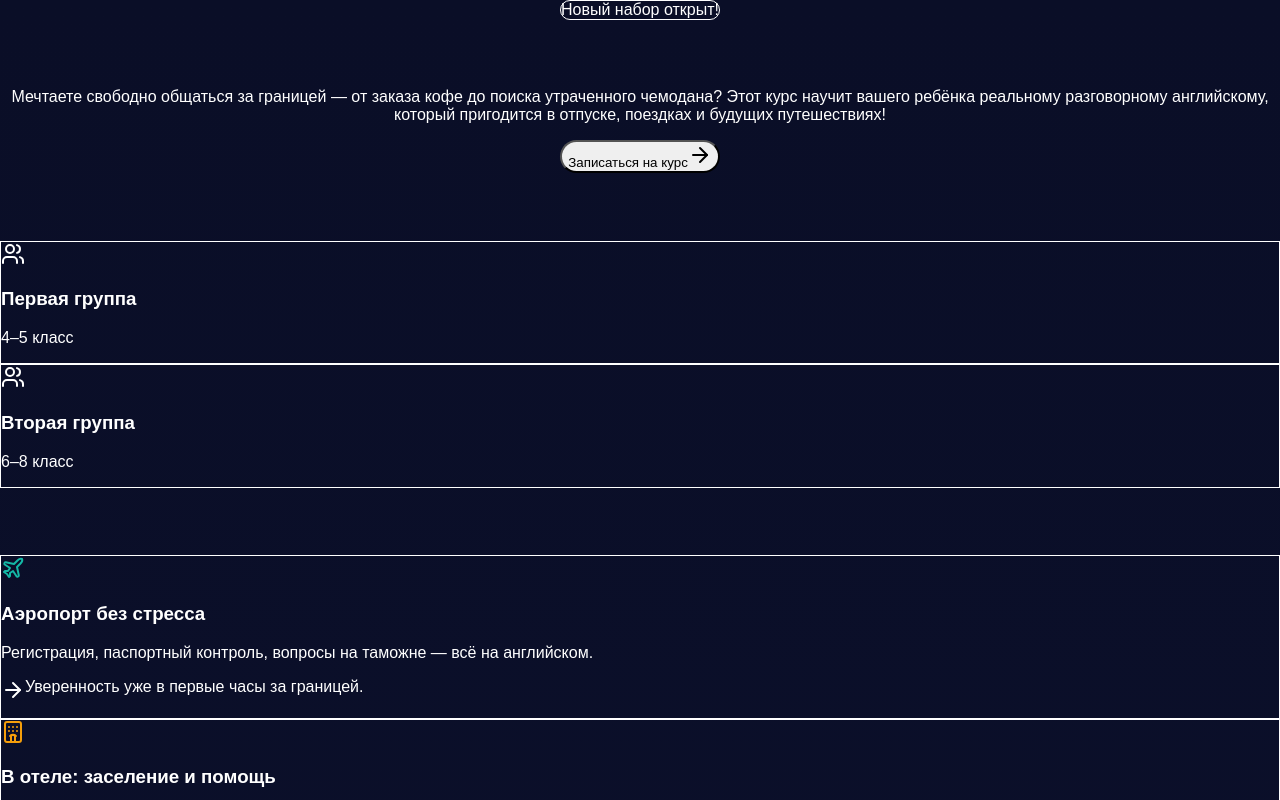
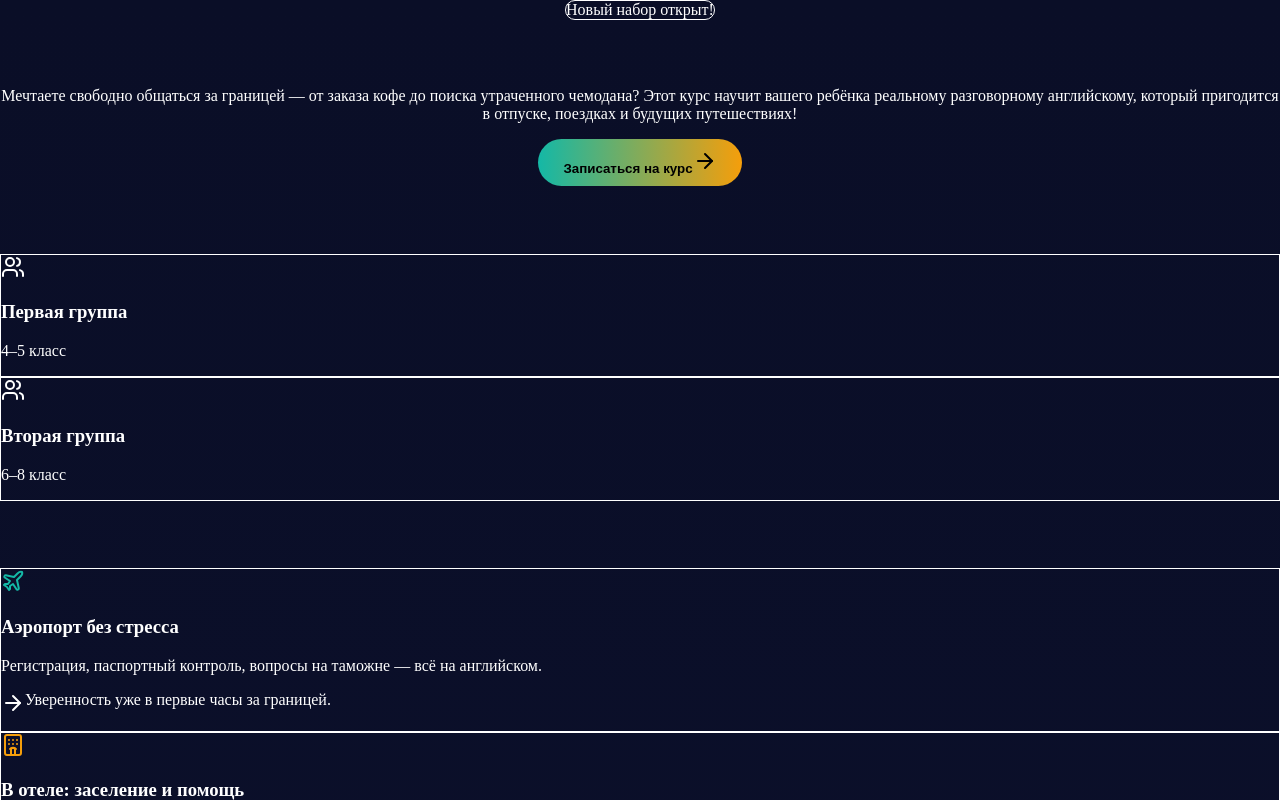
Before and after one commit to astartata/Englishcoursefigma, a React (Vite) app: page / in a window 1280 px wide. Shown: the top 800 px of the page. Built offline with nearby package versions, Linux system fonts and the light colour scheme.

Commit message:
Update index.css

```diff
--- a/src/styles/index.css
+++ b/src/styles/index.css
@@ -2,38 +2,24 @@
 @tailwind components;
 @tailwind utilities;
 
-@layer base {
-  :root {
-    --background: 230 50% 10%;
-    --foreground: 0 0% 100%;
-  }
-  .dark {
-    --background: 230 50% 6%;
-    --foreground: 0 0% 100%;
-  }
+html, body {
+  margin: 0;
+  padding: 0;
+  background-color: #0a0e27 !important; /* Насыщенный темно-синий */
+  color: #ffffff !important;
+  min-height: 100vh;
 }
 
-body {
-  background-color: #0a0e27; /* Тот самый темно-синий */
-  color: white;
-  margin: 0;
-  font-family: sans-serif;
+#root {
+  background-color: #0a0e27;
 }
 
-/* Стили для карточек */
-.card-gradient {
-  background: rgba(255, 255, 255, 0.05);
-  border: 1px solid rgba(20, 184, 166, 0.5);
-  border-radius: 12px;
+/* Золотистая кнопка из промпта */
+button, .cta-button {
+  background: linear-gradient(90deg, #14b8a6, #f59e0b) !important;
+  color: #000 !important;
+  border-radius: 50px;
+  border: none;
+  padding: 10px 25px;
+  font-weight: bold;
 }
-
-/* Золотистая кнопка */
-.cta-button {
-  background: linear-gradient(90deg, #14b8a6, #f59e0b);
-  border: none;
-  padding: 12px 24px;
-  border-radius: 50px;
-  color: black;
-  font-weight: bold;
-  cursor: pointer;
-}
```
